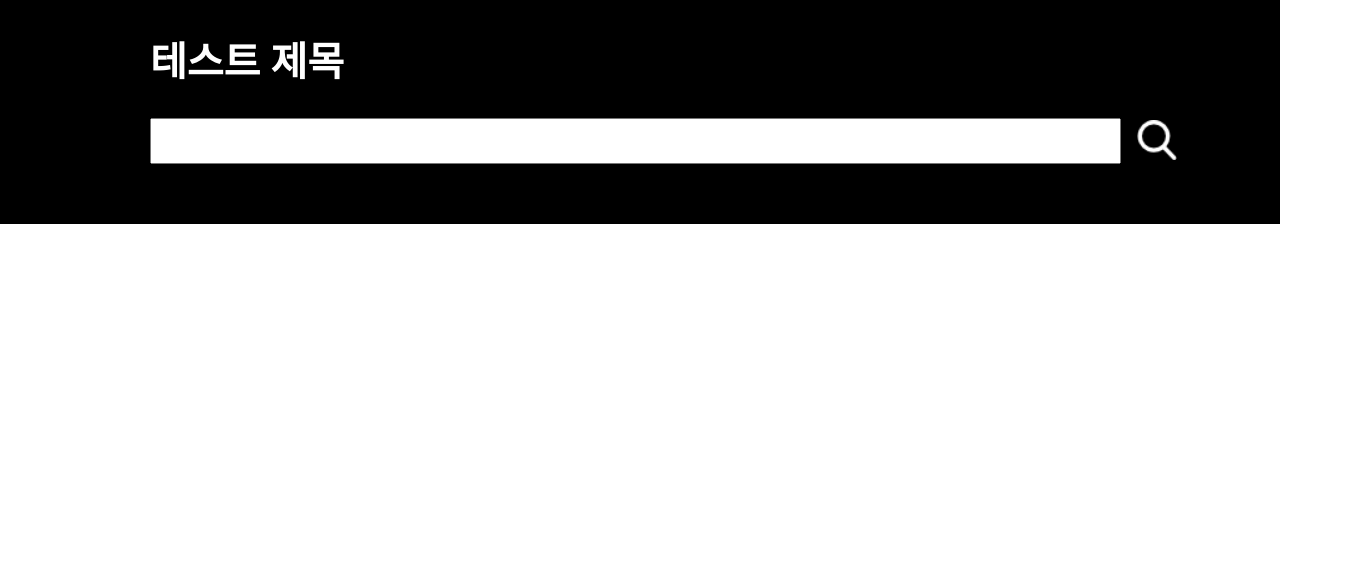
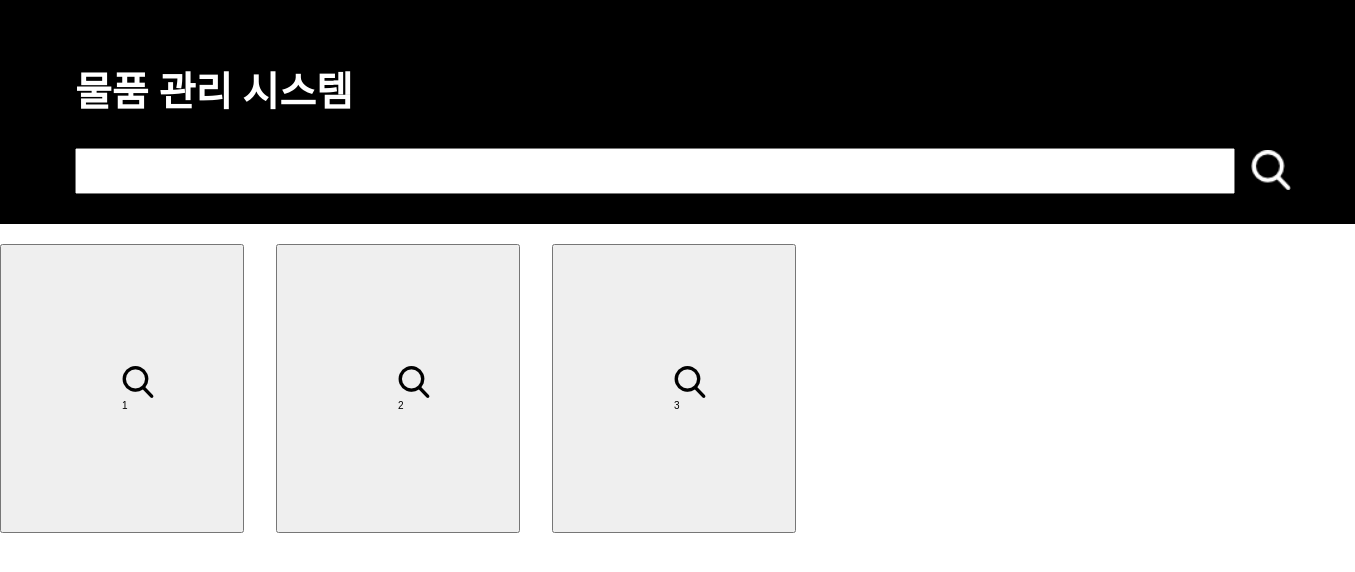
Before and after one commit to dot0112/SE_sub, a React (Create React App) app in the folder my-app/: page / in a window 1280 px wide. Shown: the top 572 px of the page, 1355 px wide, since content can reach past the window. Built offline with nearby package versions, Linux system fonts and the light colour scheme.

Commit message:
검색 버튼 수정 및 목록 임시 추가

```diff
--- a/my-app/src/App.js
+++ b/my-app/src/App.js
@@ -1,7 +1,6 @@
 /* eslint-disable */
 import { useState } from 'react';
-import logo from './logo.svg';
-import './App.css';
+import './styles/App.css';
 
 function App() {
 
--- /dev/null
+++ b/my-app/src/components/ItemBox.js
@@ -0,0 +1,18 @@
+import React from "react";
+import '../styles/main.css';
+
+function ItemBox({ itemNum }) {
+
+    const itemDetail = () => {
+        console.log(itemNum);
+    };
+
+    return (
+        <button className="itemBox" onClick={itemDetail}>
+            <img src='/search.png' alt="test" />
+            {itemNum}
+        </button>
+    );
+}
+
+export default ItemBox
--- /dev/null
+++ b/my-app/src/components/searchButton.js
@@ -0,0 +1,13 @@
+import React from "react";
+import '../styles/main.css';
+
+// 변경을 줄 value 또는 event 를 매개 변수로 받음
+function SearchButton({ onClick }) {
+    return (
+        <button className="searchButton" onClick={onClick}>
+            <img src='/search.png' alt="Search Button" />
+        </button>
+    );
+}
+
+export default SearchButton
--- /dev/null
+++ b/my-app/src/components/textInput.js
@@ -0,0 +1,16 @@
+import '../styles/main.css';
+
+// 변경을 줄 value 또는 event 를 매개 변수로 받음
+function TextInput({ value, onChange }) {
+
+    return (
+        <input
+            type="text"
+            className="textInput"
+            value={value} // input의 value를 state에 바인딩
+            onChange={onChange} // 값이 변경될 때마다 handleChange 호출
+        />
+    );
+}
+
+export default TextInput;
--- a/my-app/src/index.js
+++ b/my-app/src/index.js
@@ -1,6 +1,6 @@
 import React from 'react';
 import ReactDOM from 'react-dom/client';
-import './index.css';
+import './styles/index.css';
 import Main from './main';
 import reportWebVitals from './reportWebVitals';
 
--- a/my-app/src/main.css
+++ /dev/null
@@ -1,44 +0,0 @@
-.App {
-    display: flex;
-    justify-content: center;
-    align-items: center;
-}
-
-.black-nav {
-    background: black;
-    width: 100%;
-    display: flex;
-    flex-direction: column;
-    color: white;
-    padding: 60px;
-    padding-top: 30px;
-    padding-left: 150px;
-    font-weight: 600;
-    font-size: 40px;
-    text-align: left;
-}
-
-.searchContainer {
-    display: flex;
-    margin-top: 30px;
-}
-
-.textInput {
-    font-size: 20px;
-    height: 40px;
-    width: 90%;
-    align-self: flex-start;
-}
-
-.searchButton {
-    background: none;
-    border: none;
-    cursor: pointer;
-}
-
-.searchButton img {
-    filter: invert(100%);
-    margin-left: 10px;
-    width: 40px;
-    height: 40px;
-}
--- a/my-app/src/main.js
+++ b/my-app/src/main.js
@@ -1,23 +1,38 @@
 /* eslint-disable */
-import './main.css';
-import TextInput from './textInput';
-import SearchButton from './searchButton';
+import { useState } from 'react';
+import './styles/main.css';
+import TextInput from './components/textInput';
+import SearchButton from './components/searchButton';
+import ItemBox from './components/ItemBox';
 
 function Main() {
 
-    const buttonEvent = () => {
-        console.log("버튼이 눌렸습니다.");
-    }
+    const [inputValue, setInputValue] = useState("");
+
+    const handleInputChange = (event) => {
+        setInputValue(event.target.value);
+    };
+
+    const handleSearch = () => {
+        console.log('Searching for: ' + inputValue);
+    };
 
     return (
         <div className="App">
             <div className='black-nav'>
-                테스트 제목
+                물품 관리 시스템
                 <div className='searchContainer'>
-                    <TextInput /><SearchButton onClick={buttonEvent} />
+                    <TextInput value={inputValue} onChange={handleInputChange} />
+                    <SearchButton onClick={handleSearch} />
                 </div>
             </div>
-        </div >
+            <div className="grid-container">
+                <ItemBox itemNum={1} />
+                <ItemBox itemNum={2} />
+                <ItemBox itemNum={3} />
+                {/* 더 많은 ItemBox 컴포넌트를 추가할 수 있습니다 */}
+            </div>
+        </div>
     );
 }
 
--- a/my-app/src/searchButton.js
+++ /dev/null
@@ -1,18 +0,0 @@
-import React from "react";
-import './main.css';
-
-function SearchButton(props) {
-    return (
-        <button className="searchButton" onClick={props.onClick}>
-            <img src='/search.png' alt="Search Button" />
-        </button>
-    );
-}
-
-SearchButton.defaultProps = {
-    onClick: () => {
-        console.log('기본 클릭 이벤트');
-    }
-};
-
-export default SearchButton
--- /dev/null
+++ b/my-app/src/styles/main.css
@@ -0,0 +1,65 @@
+.App {
+    display: flex;
+    flex-direction: column;
+    /* 자식 요소들을 수직 방향으로 정렬 */
+    justify-content: flex-start;
+    /* 자식 요소들을 컨테이너의 시작점부터 정렬 */
+    align-items: center;
+    /* 가로 중앙 정렬 */
+    width: 100%;
+}
+
+.black-nav {
+    background: black;
+    width: 100%;
+    display: flex;
+    flex-direction: column;
+    color: white;
+    padding: 60px 0 30px 150px;
+    /* 축약형 패딩 설정 */
+    font-weight: 600;
+    font-size: 40px;
+    text-align: left;
+}
+
+.searchContainer {
+    display: flex;
+    margin-top: 30px;
+}
+
+.textInput {
+    font-size: 20px;
+    height: 40px;
+    width: 90%;
+    align-self: flex-start;
+}
+
+.searchButton {
+    background: none;
+    border: none;
+    cursor: pointer;
+}
+
+.searchButton img {
+    filter: invert(100%);
+    margin-left: 10px;
+    width: 40px;
+    height: 40px;
+}
+
+.itemBox {
+    padding: 120px;
+    font-size: 10px;
+}
+
+.grid-container {
+    width: 100%;
+    /* 그리드 컨테이너 전체 너비 사용 */
+    display: grid;
+    grid-template-columns: repeat(auto-fill, minmax(150px, 1fr));
+    /* 각 그리드 항목의 최소 너비를 150px로 설정하고 가능한 많이 채움 */
+    grid-gap: 100px;
+    /* 그리드 항목 사이의 간격 */
+    padding: 20px;
+    /* 컨테이너 패딩 */
+}
--- a/my-app/src/textInput.js
+++ /dev/null
@@ -1,10 +0,0 @@
-import React from 'react';
-import './main.css';
-
-function TextInput() {
-    return (
-        <input type="text" className='textInput' />
-    );
-}
-
-export default TextInput;
```
Also changed, not shown: my-app/src/styles/App.css (renamed from my-app/src/App.css), my-app/src/styles/index.css (line endings or trailing spaces).
